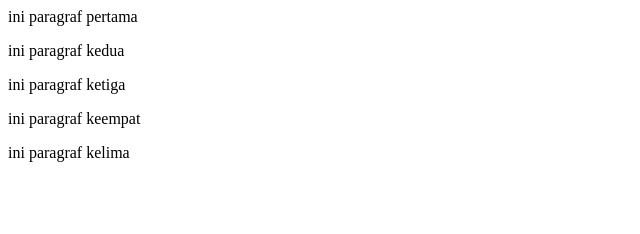
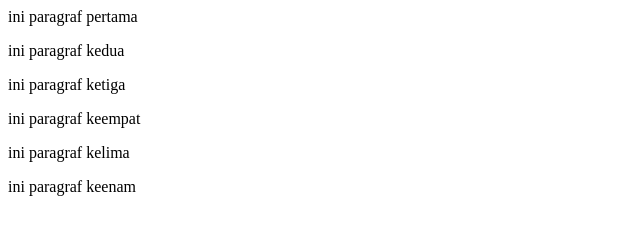
Before and after one commit to alpianurr/web-custom, a plain HTML site: page repo-1/index.html in a window 1280 px wide. Shown: the whole page, without its empty margins (0-640 px from the left). Drawn offline with Linux system fonts and the light colour scheme.

Commit message:
update index

```diff
--- a/repo-1/index.html
+++ b/repo-1/index.html
@@ -3,3 +3,4 @@
 <p>ini paragraf ketiga</p>
 <p>ini paragraf keempat </p>
 <p>ini paragraf kelima</p>
+<p>ini paragraf keenam</p>
```
